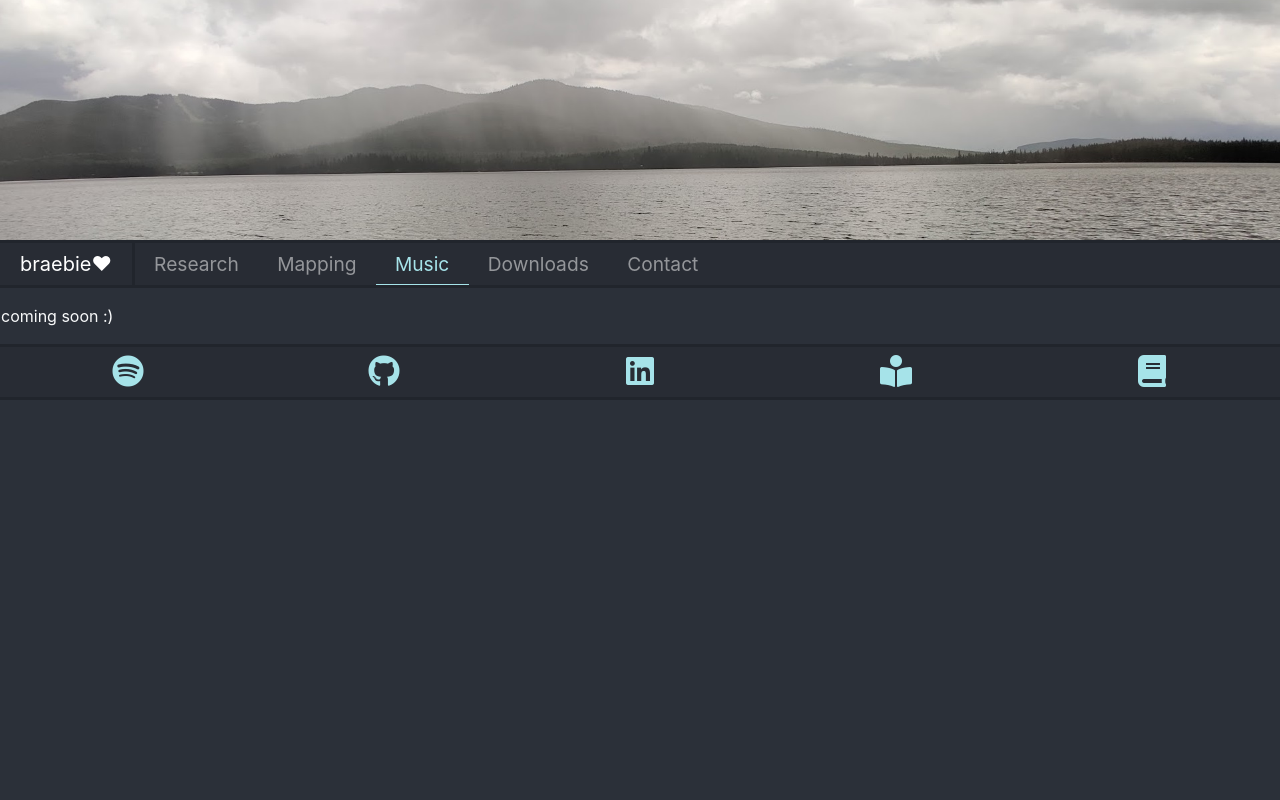
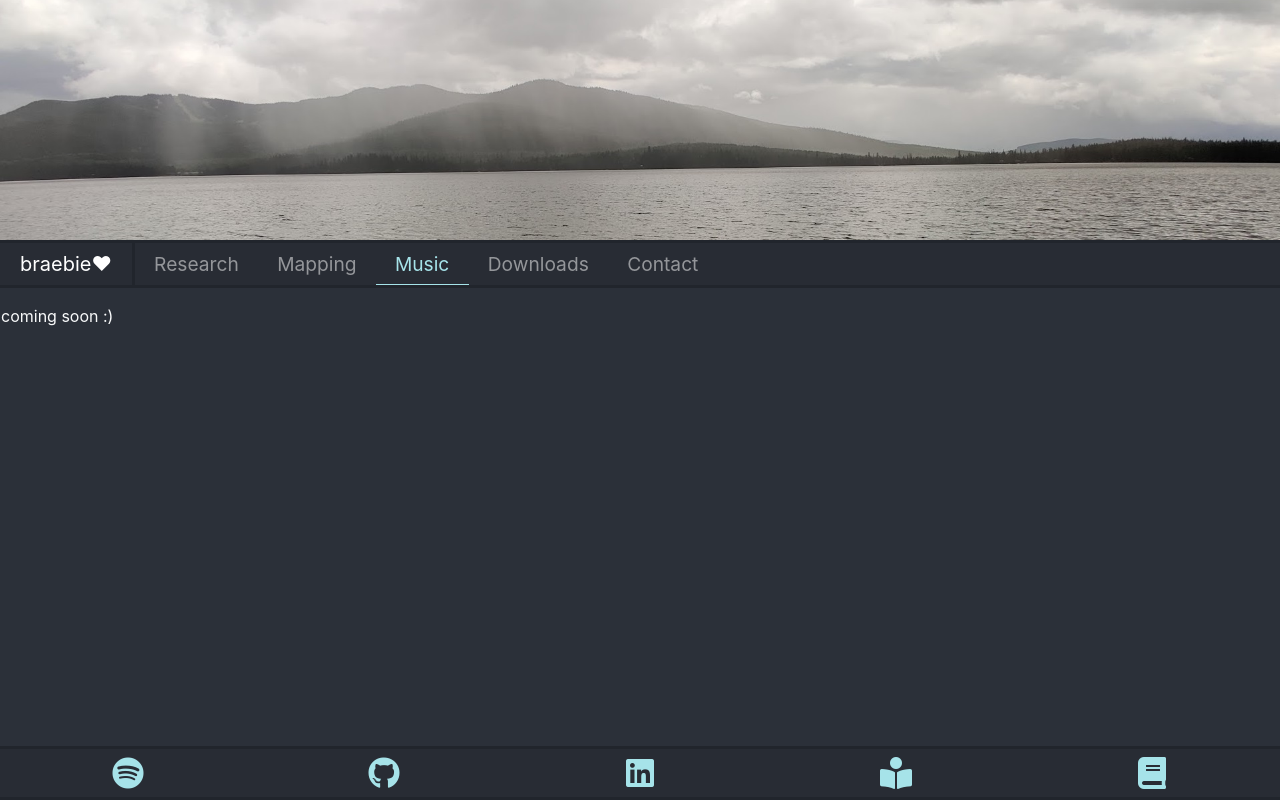
Before and after one commit to braem/portfolio-website, a website: page dist/music.html in a window 1280 px wide. Drawn offline with Linux system fonts and the light colour scheme.

Commit message:
+ footer attached to bottom of page

```diff
--- a/scss/main.scss
+++ b/scss/main.scss
@@ -16,6 +16,10 @@ $color-offwhite: #cccccc;
 
 body {
   background-color: $background-color-4;
+  min-height: 100vh;
+  padding-bottom: 3.4em !important;
+  box-sizing: border-box;
+  position: relative;
 }
 
 //Custom Scrollbar
@@ -200,10 +204,17 @@ body {
 }
 
 /* Footer styles */
+.page-footer {
+  width: 100%;
+  position: absolute;
+  bottom: 0;
+  height: 3.4em;
+}
 .page-footer .nav {
   font-size: 1em;
   border-top: 0.2em solid $background-color-4;
   border-bottom: 0.2em solid $background-color-4;
+  height: 3.4em;
 }
 .page-footer .nav .nav-item:hover {
   background-color: $background-color-4;
@@ -211,9 +222,9 @@ body {
 
 /* Container & side-menu styles (navs and headers) */
 #main-container {
-  margin:0em!important;
   //padding:1em!important;
   //padding-top:0.5em!important;
+  height: 100%;
 }
 #main-container .nav-tabs {
   background-color: $background-color-3;
```
Also changed, not shown: dist/css/main.css.
